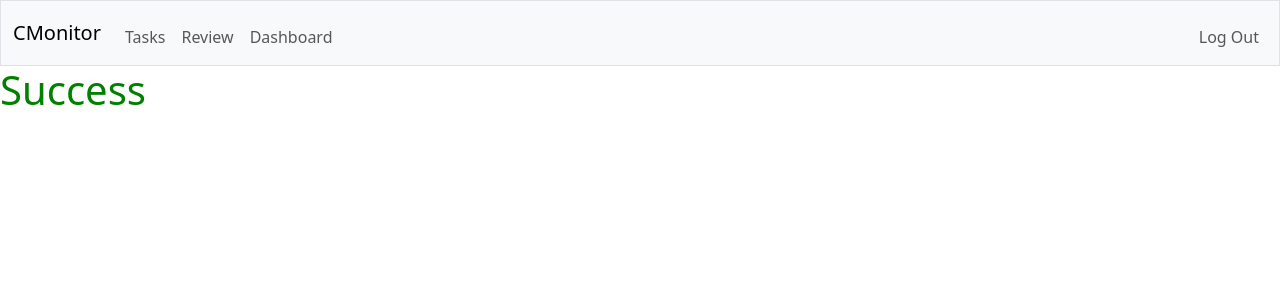
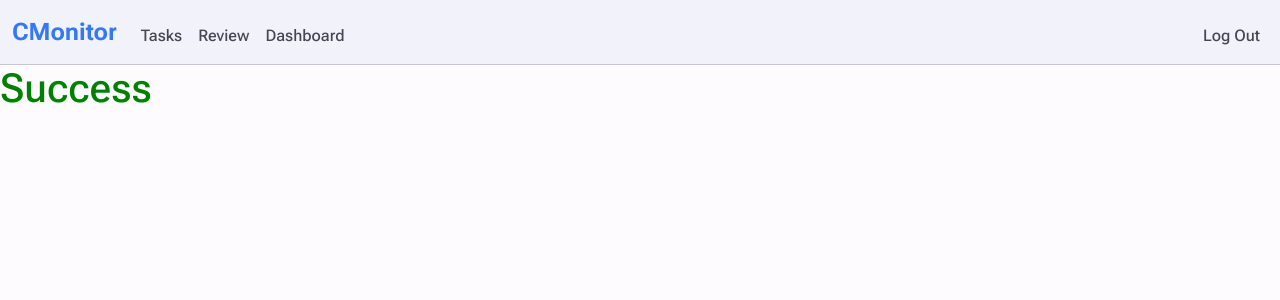
Before and after one commit to 0Pavlov/crowd-monitor, a Flask app: page / in a window 1280 px wide. Shown: the top 300 px of the page. Run offline with Flask 3, Linux system fonts and the light colour scheme; the visitor is signed in with stand-in values (Sample User, id 1); data comes from the database, SQL or seed files in the repository.

Commit message:
First round of AI vibe styling, trying to incorporate material 3 design

```diff
--- /dev/null
+++ b/static/styles.css
@@ -0,0 +1,90 @@
+/* Import the 'Roboto Flex' font and Material Symbols */
+@import url('https://fonts.googleapis.com/css2?family=Roboto+Flex:opsz,wght@8..144,300;8..144,400;8..144,500;8..144,700&display=swap');
+@import url('https://fonts.googleapis.com/css2?family=Material+Symbols+Outlined:opsz,wght,FILL,GRAD@20..48,100..700,0..1,-50..200');
+
+
+/* 1. DEFINE THE MATERIAL 3 COLOR PALETTE */
+:root {
+  /* Base Source Color */
+  --source-color: #3478f5;
+
+  /* Primary Palette (for key components and actions) */
+  --m3-primary: #3478f5;
+  --m3-on-primary: #ffffff;
+  --m3-primary-container: #dce1ff;
+  --m3-on-primary-container: #001550;
+
+  /* Secondary Palette (for less prominent components) */
+  --m3-secondary: #585e71;
+  --m3-on-secondary: #ffffff;
+  --m3-secondary-container: #dde2f9;
+  --m3-on-secondary-container: #151b2c;
+
+  /* Tertiary Palette (for contrasting accents and positive feedback) */
+  --m3-tertiary: #735471;
+  --m3-on-tertiary: #ffffff;
+  --m3-tertiary-container: #fdd7f8;
+  --m3-on-tertiary-container: #2b122b;
+
+  /* Error Palette */
+  --m3-error: #ba1a1a;
+  --m3-on-error: #ffffff;
+  --m3-error-container: #ffdad6;
+  --m3-on-error-container: #410002;
+
+  /* Surface & Background Palette (the "canvas" of the app) */
+  --m3-background: #fefbff;
+  --m3-on-background: #1b1b1f;
+  --m3-surface: #fefbff;
+  --m3-on-surface: #1b1b1f;
+  --m3-surface-variant: #e1e2ec;
+  --m3-on-surface-variant: #44474f;
+
+  /* Elevated Surface Tones */
+  --m3-surface-container-lowest: #ffffff;
+  --m3-surface-container-low: #f8f9ff;
+  --m3-surface-container: #f2f3fa;
+  --m3-surface-container-high: #eceef4;
+  --m3-surface-container-highest: #e6e8ee;
+
+  /* Outlines & Dividers */
+  --m3-outline: #757780;
+  --m3-outline-variant: #c5c6d0;
+}
+
+/* Apply base background and text color to the entire app */
+body {
+    background-color: var(--m3-background);
+    color: var(--m3-on-background);
+    font-family: 'Roboto Flex', sans-serif; /* Set the new font */
+}
+
+/* Style headings with the primary color for emphasis */
+h1 {
+    color: var(--m3-primary);
+}
+
+/* Remove Bootstrap's 'bg-light' and 'border' classes from the <nav> tag */
+nav {
+    background-color: var(--m3-surface-container);
+    border-bottom: 1px solid var(--m3-outline-variant);
+}
+
+#navbar {
+    background-color: var(--m3-surface-container);
+}
+
+.navbar-brand span {
+    color: var(--m3-primary);
+    font-weight: 700;
+    font-size: 1.5rem;
+}
+
+.nav-link {
+    color: var(--m3-on-surface-variant);
+    font-weight: 500;
+}
+
+.nav-link:hover {
+    color: var(--m3-primary);
+}
--- a/templates/layout.html
+++ b/templates/layout.html
@@ -9,6 +9,8 @@
         <!-- Add bootstrap -->
         <link href="https://cdn.jsdelivr.net/npm/bootstrap@5.3.7/dist/css/bootstrap.min.css" rel="stylesheet" integrity="sha384-LN+7fdVzj6u52u30Kp6M/trliBMCMKTyK833zpbD+pXdCLuTusPj697FH4R/5mcr" crossorigin="anonymous">
         <script src="https://cdn.jsdelivr.net/npm/bootstrap@5.3.7/dist/js/bootstrap.bundle.min.js" integrity="sha384-ndDqU0Gzau9qJ1lfW4pNLlhNTkCfHzAVBReH9diLvGRem5+R9g2FzA8ZGN954O5Q" crossorigin="anonymous"></script>
+        <link rel="stylesheet" href="https://fonts.googleapis.com/css2?family=Roboto+Flex:opsz,wght@8..144,300;8..144,400;8..144,500;8..144,700&display=swap">
+        <link rel="stylesheet" href="https://fonts.googleapis.com/css2?family=Material+Symbols+Outlined:opsz,wght,FILL,GRAD@20..48,100..700,0..1,-50..200" />
 
         <!-- Link the styles -->
         <link href="/static/styles.css" rel="stylesheet">
@@ -22,7 +24,7 @@
     <body>
 
         <!-- Navbar for switching between pages -->
-        <nav class="bg-light border navbar navbar-expand-md navbar-light">
+        <nav class="navbar navbar-expand-md navbar-light">
             <div class="container-fluid">
                 <a class="navbar-brand" href="/"><span>CMonitor</span></a>
                 <button aria-controls="navbar" aria-expanded="false" aria-label="Toggle navigation" class="navbar-toggler" data-bs-target="#navbar" data-bs-toggle="collapse" type="button">
```
Also changed, not shown: static/tasks.css (+86 -1 lines), templates/tasks.html (+0 -36 lines).
